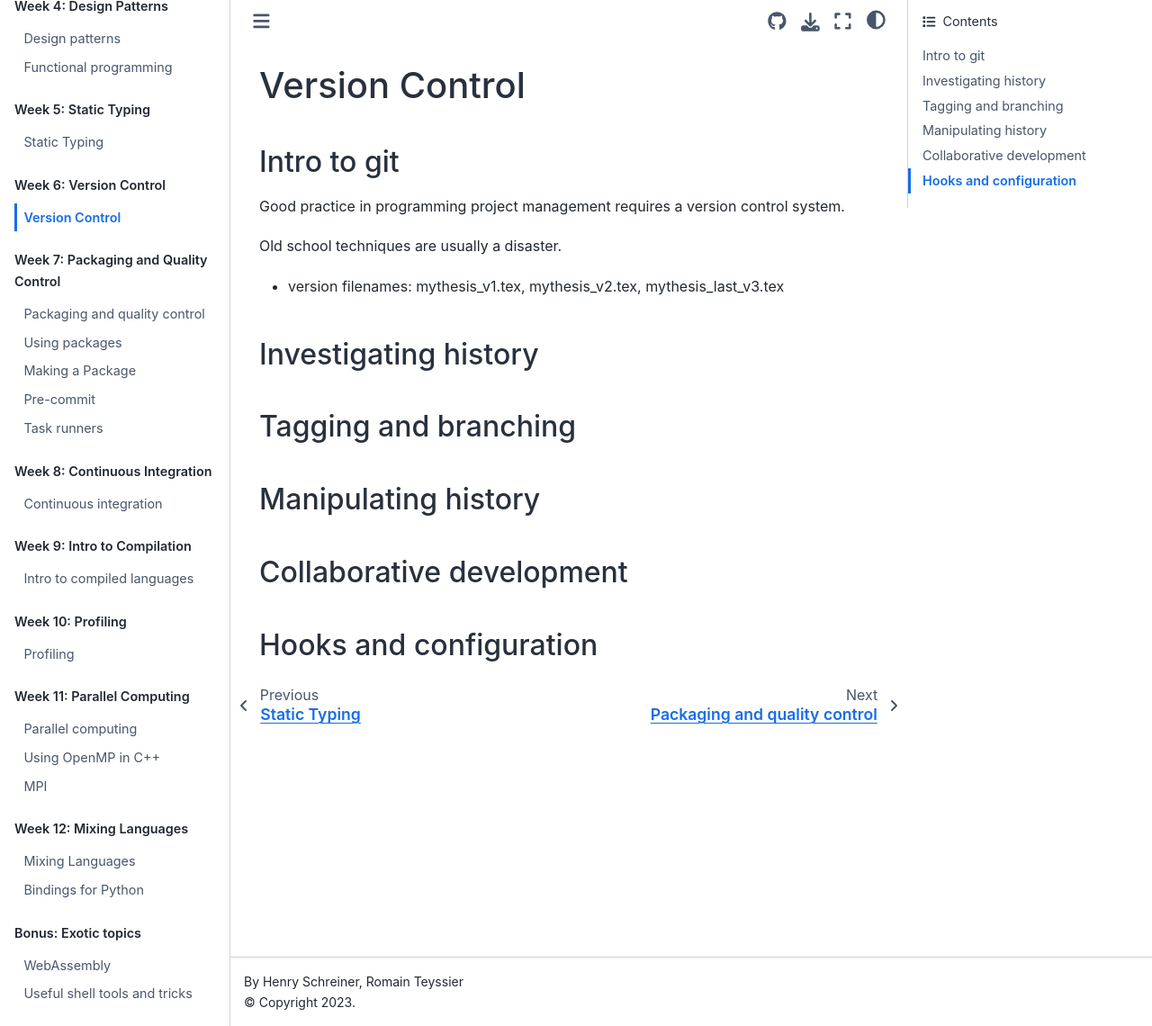
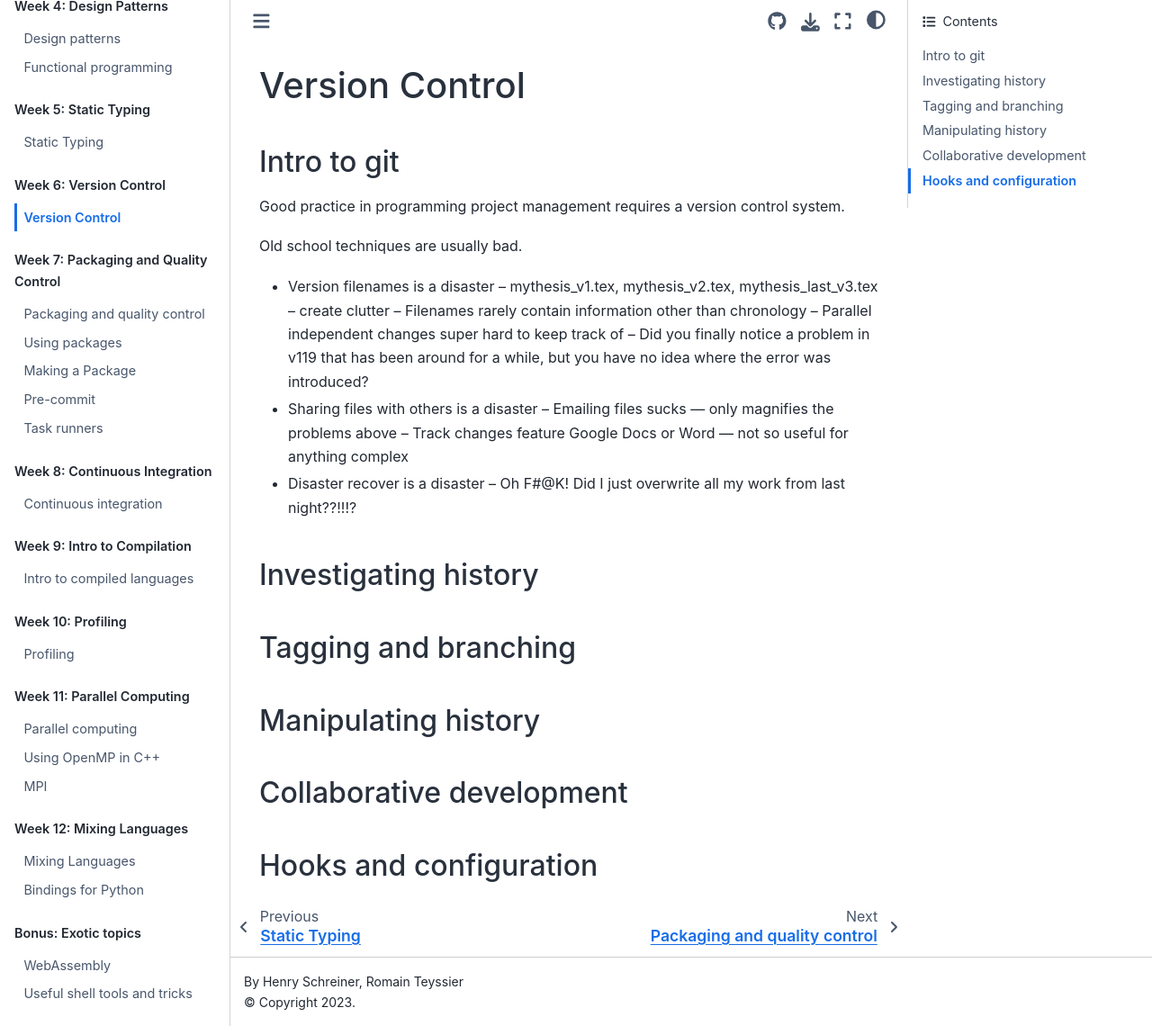
Before and after one commit to se-for-sci/se-for-sci.github.io, a Jupyter Book: the page built from content/week6/git.md, in a window 1280 px wide and 1140 px high. Shown: the whole window at 90% size. Built offline with Jupyter Book 1.0.4 settings and Sphinx 7.4.7 and the Sphinx Book theme 1.1.4, drawn with Linux system fonts in a browser that asks for light colours.

Commit message:
Update git.md

```diff
--- a/content/week6/git.md
+++ b/content/week6/git.md
@@ -4,10 +4,21 @@
 
 Good practice in programming project management requires a version control system.
 
-Old school techniques are usually a disaster.
+Old school techniques are usually bad.
 
-- version filenames: mythesis_v1.tex, mythesis_v2.tex, mythesis_last_v3.tex
+- Version filenames is a disaster
+-- mythesis_v1.tex, mythesis_v2.tex, mythesis_last_v3.tex
+-- create clutter
+-- Filenames rarely contain information other than chronology
+-- Parallel independent changes super hard to keep track of
+-- Did you finally notice a problem in v119 that has been around for a while, but you have no idea where the error was introduced?
 
+- Sharing files with others is a disaster
+-- Emailing files sucks --- only magnifies the problems above
+-- Track changes feature Google Docs or Word --- not so useful for anything complex
+
+- Disaster recover is a disaster
+-- Oh F#@K! Did I just overwrite all my work from last night??!!!?
 
 
 ## Investigating history
```
